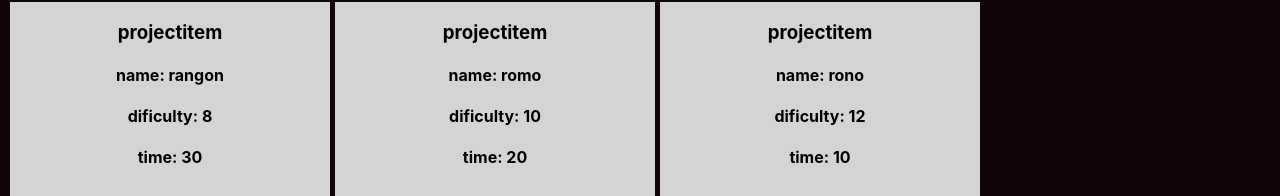
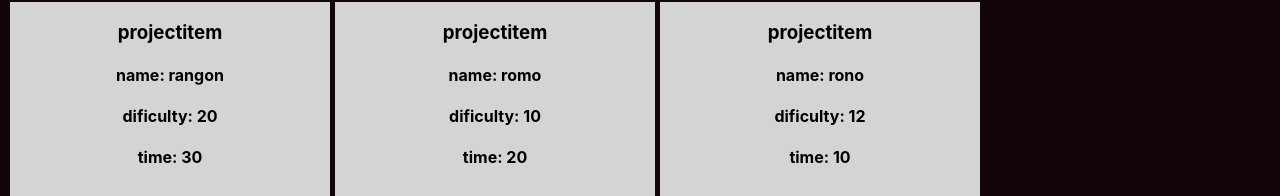
Before and after one commit to Rangon007/Myfirstwebsite, a React (Create React App) app: page / in a window 1280 px wide. Shown: the part 139-335 px from the top of the page. Built offline with nearby package versions, Linux system fonts and the light colour scheme.

Commit message:
task222 changing dificulty

```diff
--- a/src/Myproject.js
+++ b/src/Myproject.js
@@ -4,7 +4,7 @@ import ProjectItem from "./ProjectItem";
 function Myproject() {
   return (
     <div className="myprojectcontainer">
-      <ProjectItem name="rangon" dificulty="8" time="30" />
+      <ProjectItem name="rangon" dificulty="20" time="30" />
       <ProjectItem name="romo" dificulty="10" time="20" />
       <ProjectItem name="rono" dificulty="12" time="10" />
     </div>
```
